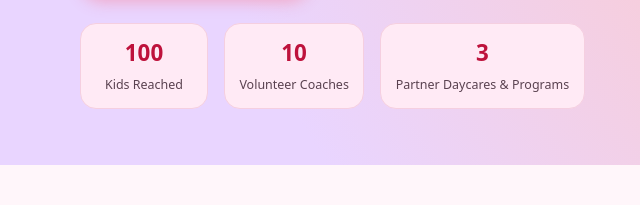
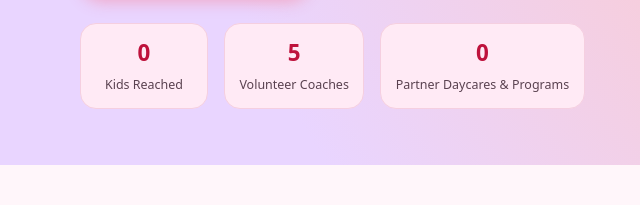
Before and after one commit to Yenula-W/chessexplorers, a plain HTML site: page index.html in a window 1280 px wide. Shown: the part 537-742 px from the top of the page, 0-640 px from the left. Drawn offline with Linux system fonts and the light colour scheme.

Commit message:
index.html

```diff
--- a/index.html
+++ b/index.html
@@ -43,15 +43,15 @@
           </div>
           <div class="hero-stats">
             <div class="stat-card">
-              <span class="stat-number" data-target="100">0</span>
+              <span class="stat-number" data-target="0">0</span>
               <span class="stat-label">Kids Reached</span>
             </div>
             <div class="stat-card">
-              <span class="stat-number" data-target="10">0</span>
+              <span class="stat-number" data-target="5">0</span>
               <span class="stat-label">Volunteer Coaches</span>
             </div>
             <div class="stat-card">
-              <span class="stat-number" data-target="3">0</span>
+              <span class="stat-number" data-target="0">0</span>
               <span class="stat-label">Partner Daycares & Programs</span>
             </div>
           </div>
```
